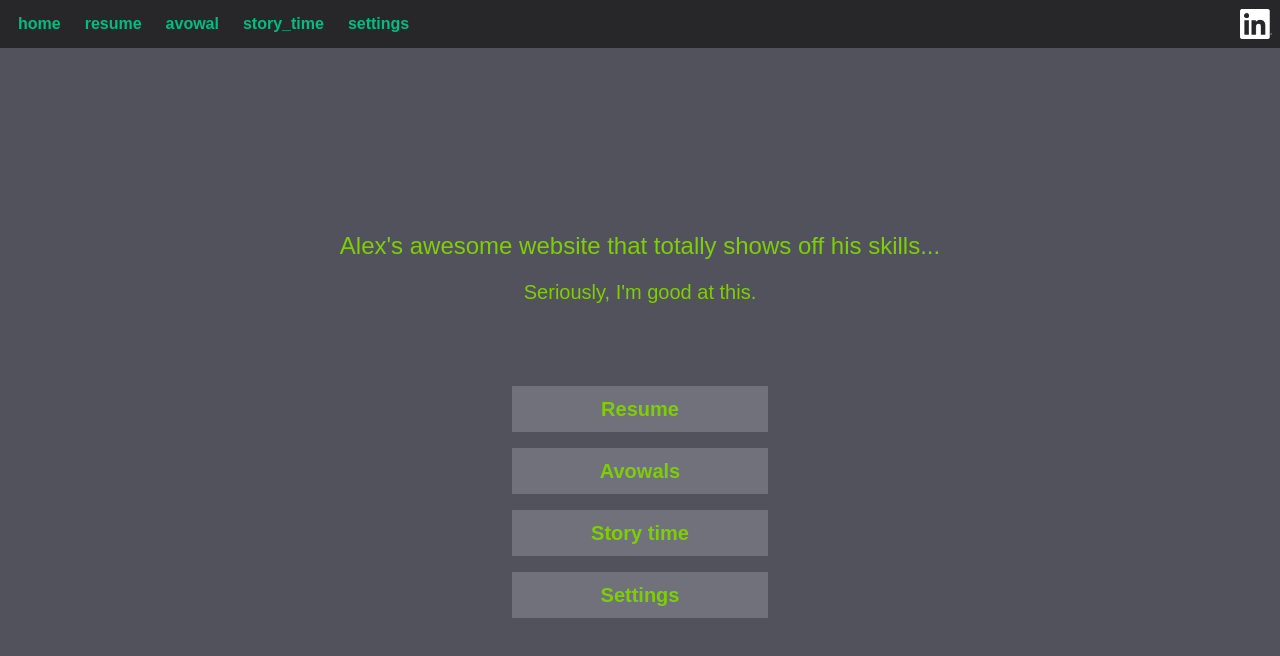
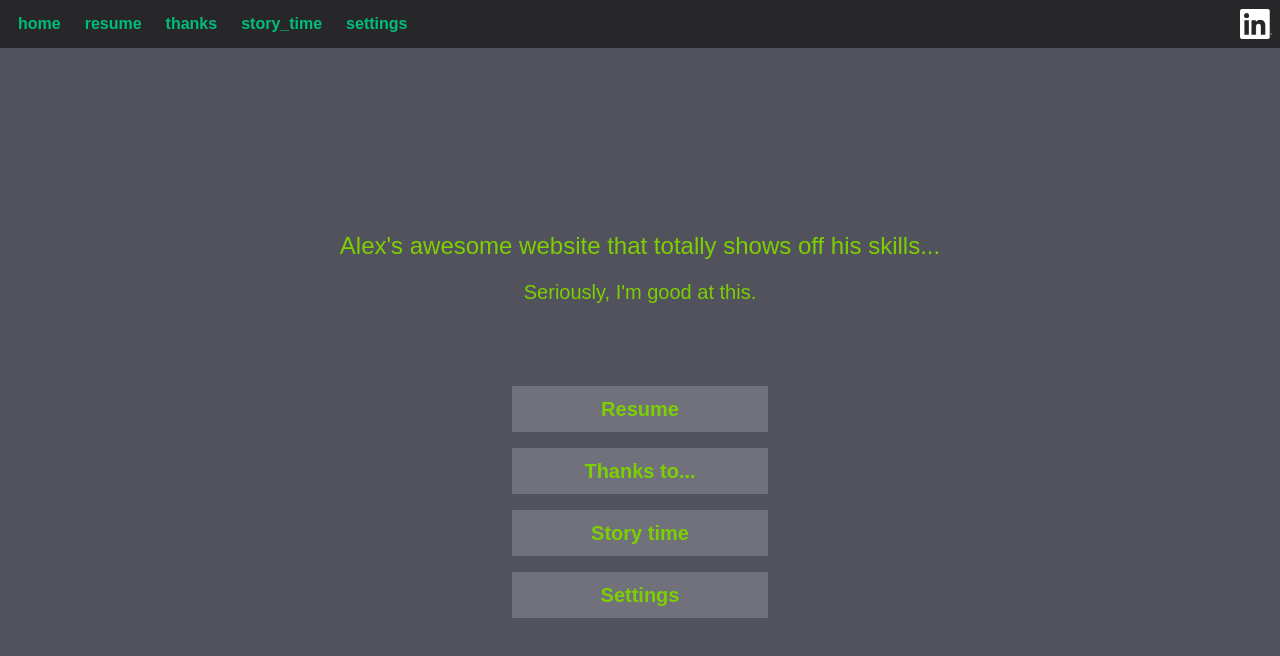
Before and after one commit to adsaines/adsaines.github.io, a Next.js app: page / in a window 1280 px wide. Shown: the top 656 px of the page. Built offline with nearby package versions, Linux system fonts and the light colour scheme.

Commit message:
renamed "avowal" to "thanks"

```diff
--- a/src/app/page.tsx
+++ b/src/app/page.tsx
@@ -14,7 +14,7 @@ export default function Home() {
             </h2>
 
             <HomePageLink path="resume" title="Resume" />
-            <HomePageLink path="avowal" title="Avowals" />
+            <HomePageLink path="thanks" title="Thanks to..." />
             <HomePageLink path="stories" title="Story time" />
             <HomePageLink path="settings" title="Settings" />
         </div>
--- a/src/app/avowal/page.tsx
+++ b/src/app/thanks/page.tsx
@@ -5,7 +5,7 @@ import { GoogleMaterialIconsAvowal, NextJsAvowal, ReactAvowal } from "./projecti
 
 // TODO: write some stuff about the libraries I used to make this page
 
-const Avowal: NextPage = () => {
+const Thanks: NextPage = () => {
     return (
         <div className="h-full flex flex-col overflow-auto justify-between items-center">
             <div className="flex flex-col min-w-[400px] max-w-[600px] justify-center justify-start items-center mb-6">
@@ -25,4 +25,4 @@ const Avowal: NextPage = () => {
     )
 }
 
-export default Avowal
+export default Thanks
--- a/src/structures/header.tsx
+++ b/src/structures/header.tsx
@@ -29,9 +29,9 @@ export const Header = ({children}: {children: React.ReactNode}) => {
                         />
                     <HeaderLink
                         hoverText="Libraries I used to make this page, and why I like them"
-                        name="avowal"
-                        path="avowal"
-                        selected={path.includes('avowal')}
+                        name="thanks"
+                        path="thanks"
+                        selected={path.includes('thanks')}
                         />
                     <HeaderLink
                         hoverText="Stories of my dev career"
```
Also changed, not shown: src/app/thanks/projections.tsx (renamed from src/app/avowal/projections.tsx).
